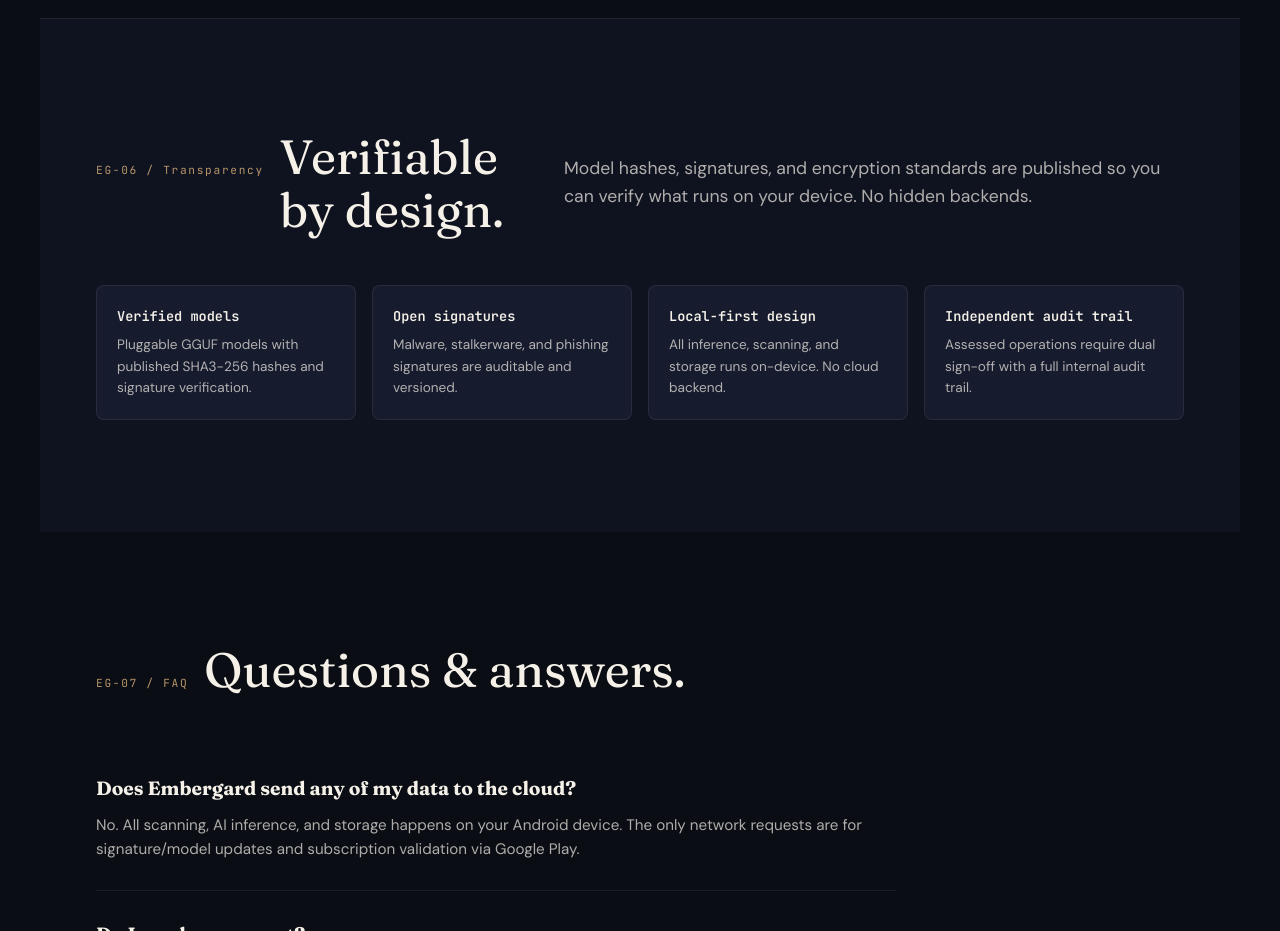
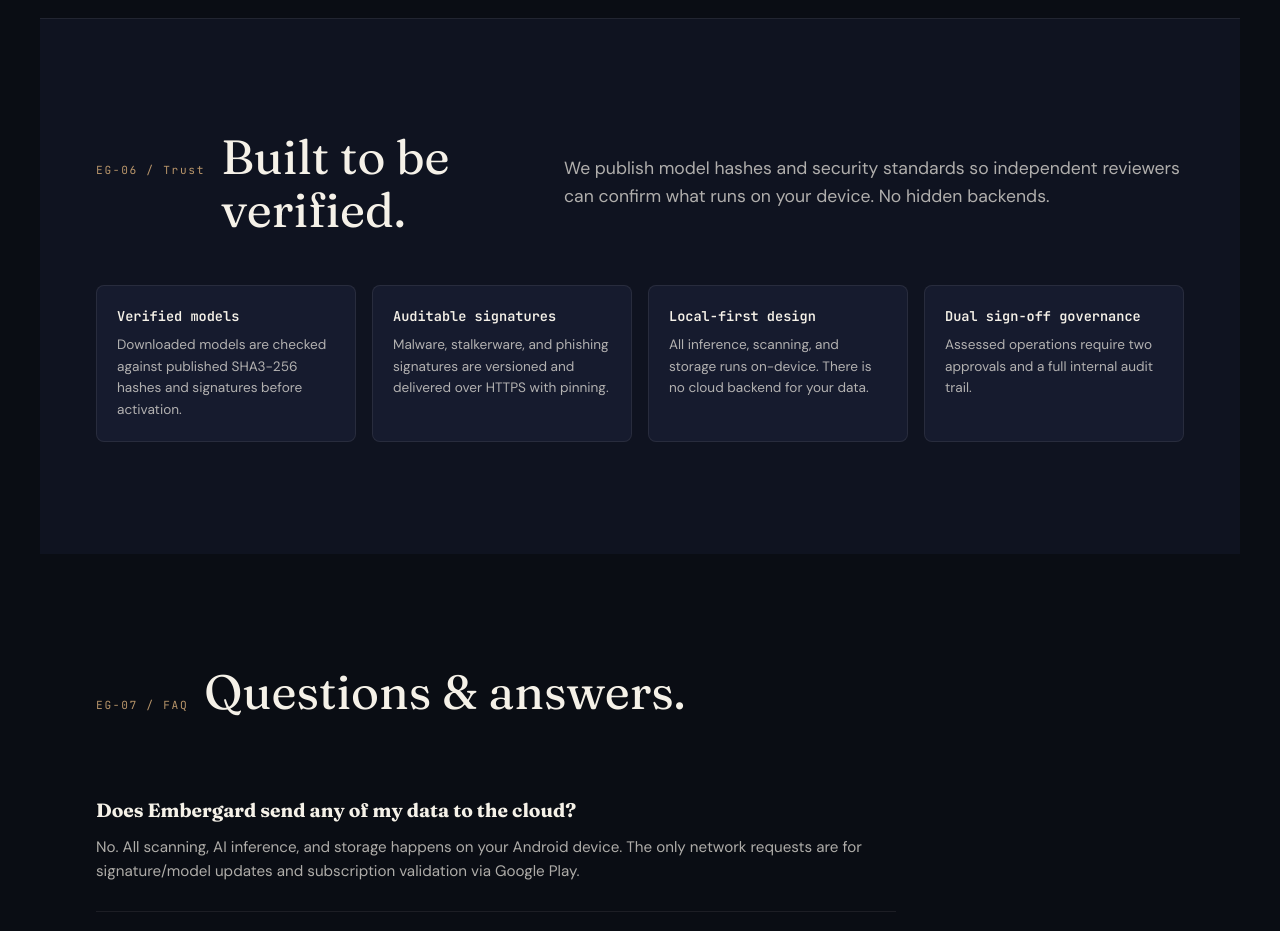
Before and after one commit to Aethel-Guard/embergard.app, a plain HTML site: page index.html in a window 1280 px wide. Shown: the part 3880-4811 px from the top of the page. Drawn offline with Linux system fonts and the light colour scheme.

Commit message:
Remove open-source framing from homepage
- Rename transparency section to trust section

- Use 'auditable signatures' and 'verified models' instead of open-source language

- No public GitHub or OSS references on site

```diff
--- a/index.html
+++ b/index.html
@@ -291,21 +291,21 @@
     .pricing-card li::before { content: '✦'; color: var(--bronze-bright); }
     .pricing-card .note { font-size: 0.8rem; color: var(--slate-light); margin-top: 1rem; }
 
-    .transparency {
+    .trust-section {
       background: var(--ink-2);
       border-top: 1px solid rgba(245, 241, 232, 0.08);
     }
-    .transparency .inner { max-width: 1200px; margin: 0 auto; }
-    .repo-grid {
+    .trust-section .inner { max-width: 1200px; margin: 0 auto; }
+    .trust-grid {
       display: grid; grid-template-columns: repeat(auto-fit, minmax(260px, 1fr)); gap: 1rem;
     }
-    .repo-card {
+    .trust-card {
       background: var(--ink-3); border: 1px solid rgba(245, 241, 232, 0.08);
       border-radius: 8px; padding: 1.25rem; transition: border-color 0.2s;
     }
-    .repo-card:hover { border-color: var(--bronze-line); }
-    .repo-card h4 { font-family: var(--f-mono); font-size: 0.85rem; color: var(--bone); margin-bottom: 0.4rem; }
-    .repo-card p { font-size: 0.85rem; color: var(--bone-70); }
+    .trust-card:hover { border-color: var(--bronze-line); }
+    .trust-card h4 { font-family: var(--f-mono); font-size: 0.85rem; color: var(--bone); margin-bottom: 0.4rem; }
+    .trust-card p { font-size: 0.85rem; color: var(--bone-70); }
 
     .faq-list { max-width: 800px; }
     .faq-item { border-bottom: 1px solid rgba(245, 241, 232, 0.08); padding: 1.75rem 0; }
@@ -592,29 +592,29 @@
   </div>
 </section>
 
-<section class="transparency">
+<section class="trust-section">
   <div class="inner">
     <div class="section-header">
-      <span class="section-label">EG-06 / Transparency</span>
-      <h2 class="section-title">Verifiable by design.</h2>
-      <p class="section-subtitle">Model hashes, signatures, and encryption standards are published so you can verify what runs on your device. No hidden backends.</p>
+      <span class="section-label">EG-06 / Trust</span>
+      <h2 class="section-title">Built to be verified.</h2>
+      <p class="section-subtitle">We publish model hashes and security standards so independent reviewers can confirm what runs on your device. No hidden backends.</p>
     </div>
-    <div class="repo-grid">
-      <div class="repo-card">
+    <div class="trust-grid">
+      <div class="trust-card">
         <h4>Verified models</h4>
-        <p>Pluggable GGUF models with published SHA3-256 hashes and signature verification.</p>
+        <p>Downloaded models are checked against published SHA3-256 hashes and signatures before activation.</p>
       </div>
-      <div class="repo-card">
-        <h4>Open signatures</h4>
-        <p>Malware, stalkerware, and phishing signatures are auditable and versioned.</p>
+      <div class="trust-card">
+        <h4>Auditable signatures</h4>
+        <p>Malware, stalkerware, and phishing signatures are versioned and delivered over HTTPS with pinning.</p>
       </div>
-      <div class="repo-card">
+      <div class="trust-card">
         <h4>Local-first design</h4>
-        <p>All inference, scanning, and storage runs on-device. No cloud backend.</p>
+        <p>All inference, scanning, and storage runs on-device. There is no cloud backend for your data.</p>
       </div>
-      <div class="repo-card">
-        <h4>Independent audit trail</h4>
-        <p>Assessed operations require dual sign-off with a full internal audit trail.</p>
+      <div class="trust-card">
+        <h4>Dual sign-off governance</h4>
+        <p>Assessed operations require two approvals and a full internal audit trail.</p>
       </div>
     </div>
   </div>
```
